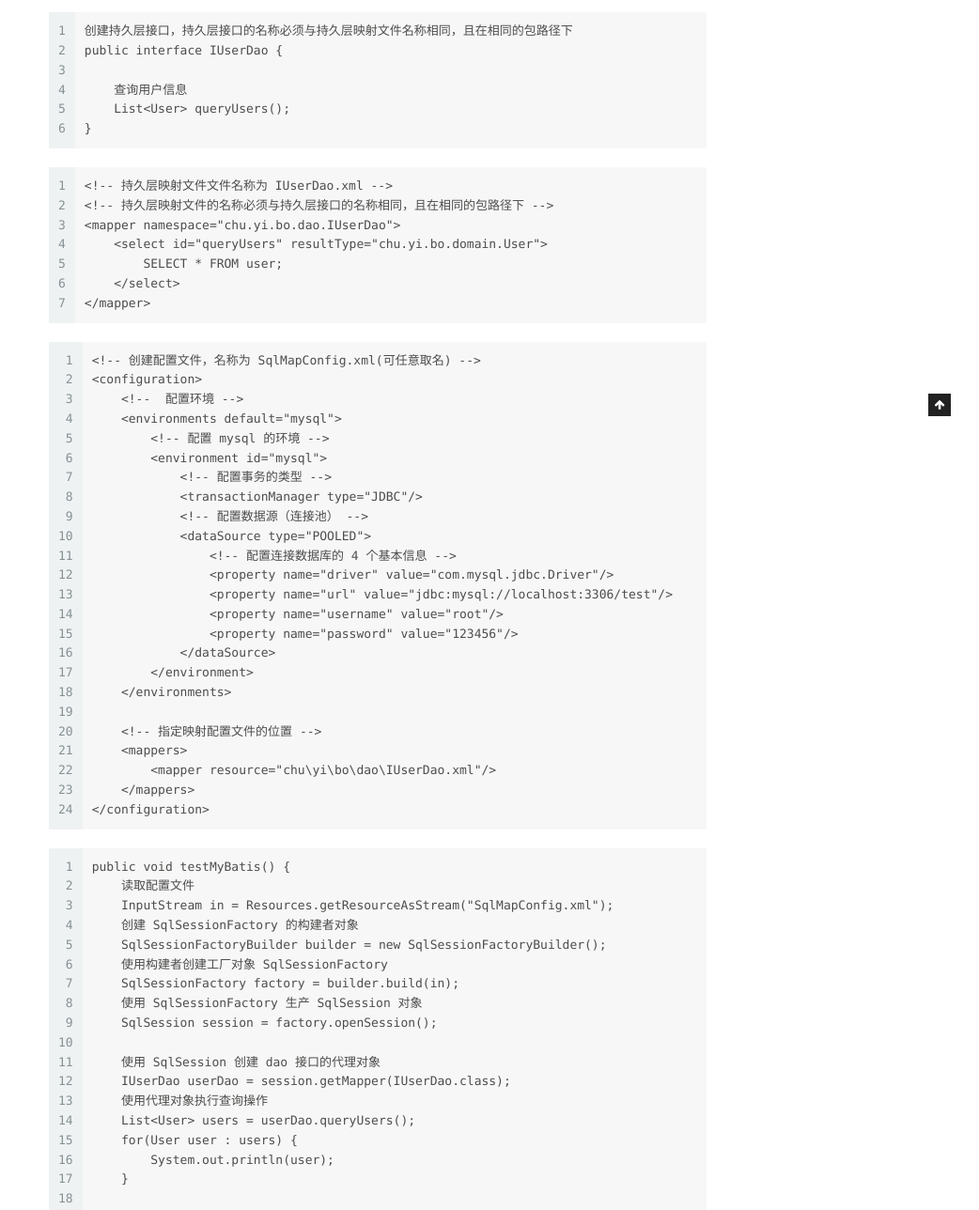
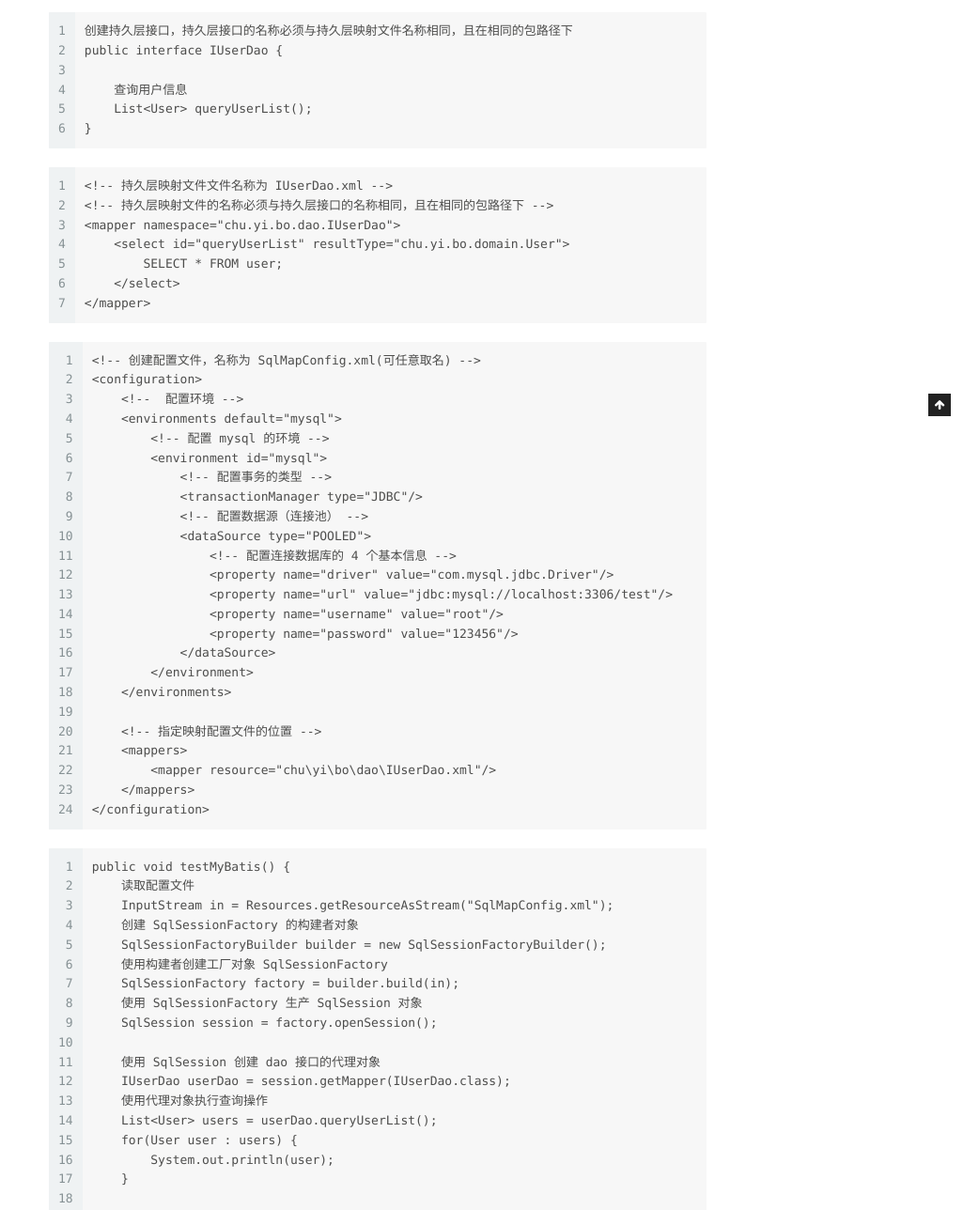
Before and after one commit to chuyibo/chuyibo.github.io, a Jekyll site: the page built from _posts/2021-01-27-MyBatis 学习笔记01.md, in a window 1280 px wide. Shown: the part 557-1845 px from the top of the page at 94% size, without its empty margins (238-1280 px from the left). Built offline with Jekyll 4.4.1, drawn with Linux system fonts in a browser that asks for light colours; some of the changed text lies outside the part shown.

Commit message:
2021/02/13

````diff
--- a/_posts/2021-01-27-MyBatis 学习笔记01.md
+++ b/_posts/2021-01-27-MyBatis 学习笔记01.md
@@ -29,7 +29,7 @@ public class User implements Serializable {
 public interface IUserDao {
 
     查询用户信息
-    List<User> queryUsers();
+    List<User> queryUserList();
 }
 ```
 
@@ -37,7 +37,7 @@ public interface IUserDao {
 <!-- 持久层映射文件文件名称为 IUserDao.xml -->
 <!-- 持久层映射文件的名称必须与持久层接口的名称相同，且在相同的包路径下 -->
 <mapper namespace="chu.yi.bo.dao.IUserDao">
-    <select id="queryUsers" resultType="chu.yi.bo.domain.User">
+    <select id="queryUserList" resultType="chu.yi.bo.domain.User">
         SELECT * FROM user;
     </select>
 </mapper>
@@ -84,7 +84,7 @@ public void testMyBatis() {
     使用 SqlSession 创建 dao 接口的代理对象
     IUserDao userDao = session.getMapper(IUserDao.class);
     使用代理对象执行查询操作
-    List<User> users = userDao.queryUsers();
+    List<User> users = userDao.queryUserList();
     for(User user : users) {
     	System.out.println(user);
     }
````
